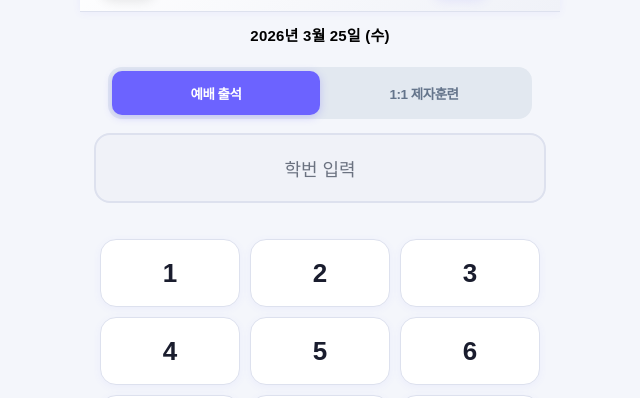
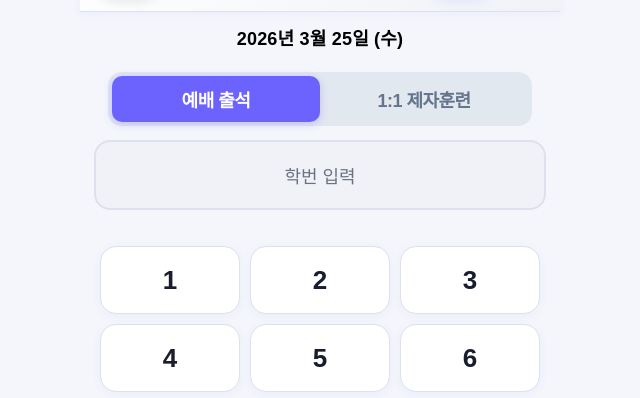
Before and after one commit to gapbbong/KchapleCheck, a website: page index.html in a window 1280 px wide. Shown: the part 77-475 px from the top of the page, without its empty margins (320-960 px from the left). Drawn offline with nearby package versions, Linux system fonts and the light colour scheme; a web font is replaced by a local one.

Commit message:
style: synchronize date and tab font-size with school name (v3.6)

```diff
--- a/style.css
+++ b/style.css
@@ -68,8 +68,8 @@ html, body {
   flex: 1;
   border: none;
   background: transparent;
-  padding: 12px 2px;
-  font-size: 13.5px;
+  padding: 10px 2px;
+  font-size: 18px;
   font-weight: 800;
   color: #64748b;
   cursor: pointer;
@@ -220,7 +220,7 @@ html, body {
 .date-display {
   text-align: center;
   padding: 12px 0 8px;
-  font-size: 15px; /* 조금 더 크게 */
+  font-size: 18px; /* 학교 이름과 동일하게 */
   color: #000000; /* 완전 검정 */
   font-weight: 800; /* 아주 두껍게 */
   letter-spacing: 0.2px;
```
